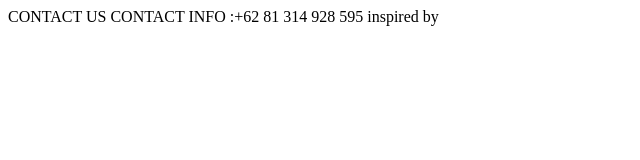
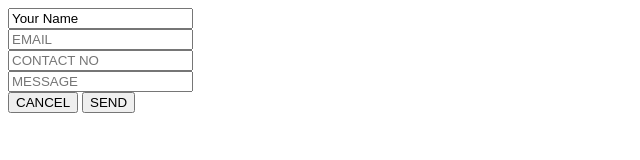
Before and after one commit to 6710510250-student/quiz-git-github-, a plain HTML site: page index.html in a window 1280 px wide. Shown: the whole page, without its empty margins (0-640 px from the left). Drawn offline with Linux system fonts and the light colour scheme.

Commit message:
Fix:dev should by only have form content

```diff
--- a/index.html
+++ b/index.html
@@ -1,3 +1,20 @@
-CONTACT US
-CONTACT INFO :+62 81 314 928 595
-inspired by
+                <form action="#" method="post">
+                    <div class="app-form">
+                        <div class="app-form-group">
+                          <input class="app-form-control" placeholder="NAME" value="Your Name">
+                        </div>
+                        <div class="app-form-group">
+                          <input class="app-form-control" placeholder="EMAIL">
+                        </div>
+                        <div class="app-form-group">
+                          <input class="app-form-control" placeholder="CONTACT NO">
+                        </div>
+                        <div class="app-form-group message">
+                          <input class="app-form-control" placeholder="MESSAGE">
+                        </div>
+                        <div class="app-form-group buttons">
+                          <button class="app-form-button">CANCEL</button>
+                          <button class="app-form-button">SEND</button>
+                        </div>
+                      </div>
+                </form>
```
